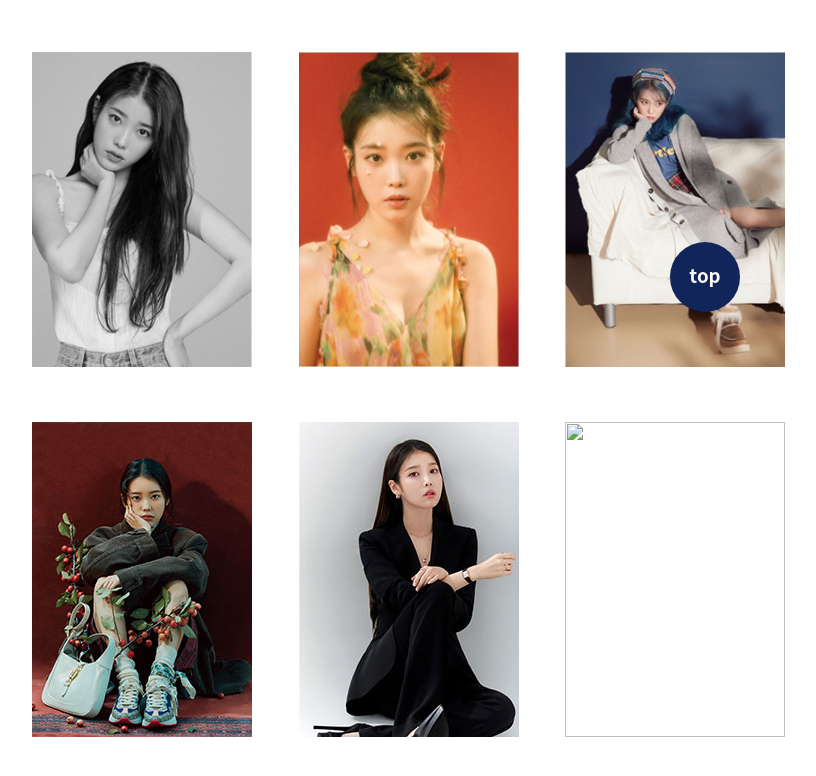
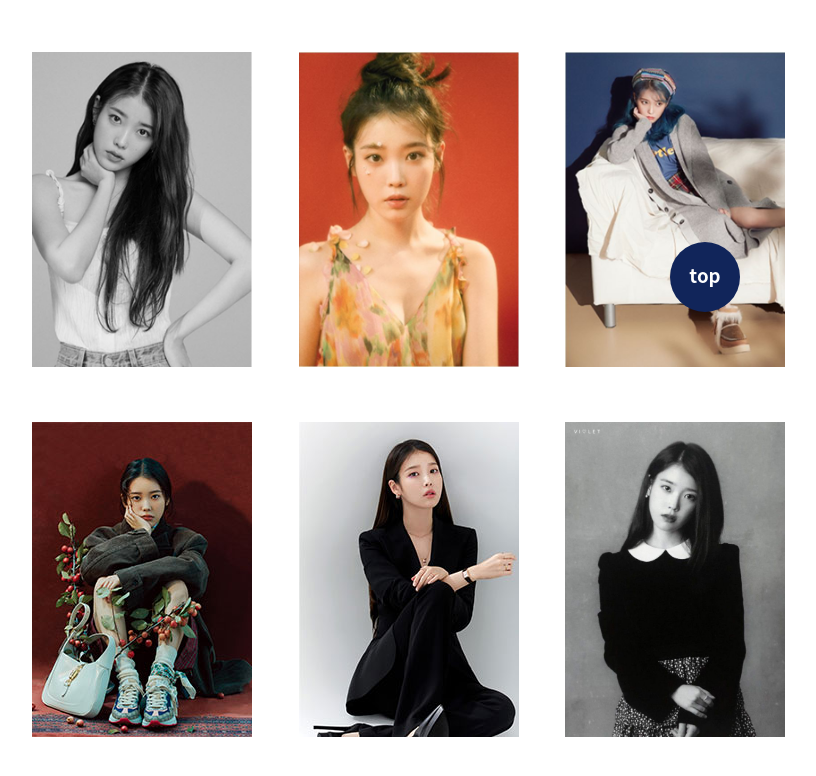
Before and after one commit to esh1412/esh1412, a plain HTML site: page index_photo.html in a window 1280 px wide. Shown: the part 438-1214 px from the top of the page, without its empty margins (418-1234 px from the left). Drawn offline with nearby package versions, Linux system fonts and the light colour scheme.

Commit message:
Add files via upload

```diff
--- a/index_photo.html
+++ b/index_photo.html
@@ -224,7 +224,7 @@
                             <img src="./img/p8.JPG" alt="">
                             </div>
                             <div class="box1">
-                            <img src="./mg/p9.JPG" alt="">
+                            <img src="./img/p9.JPG" alt="">
                             </div>
 
                         </div>
```
